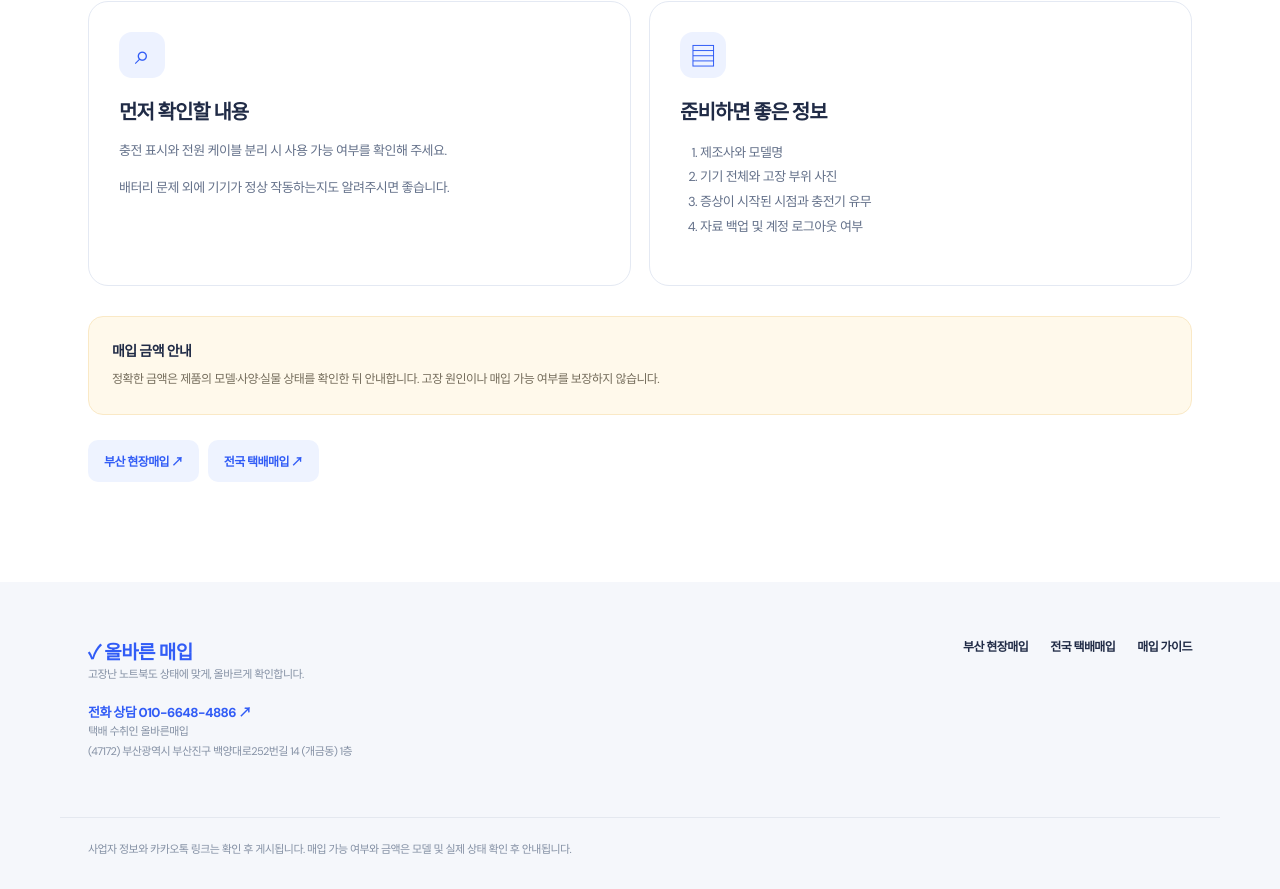
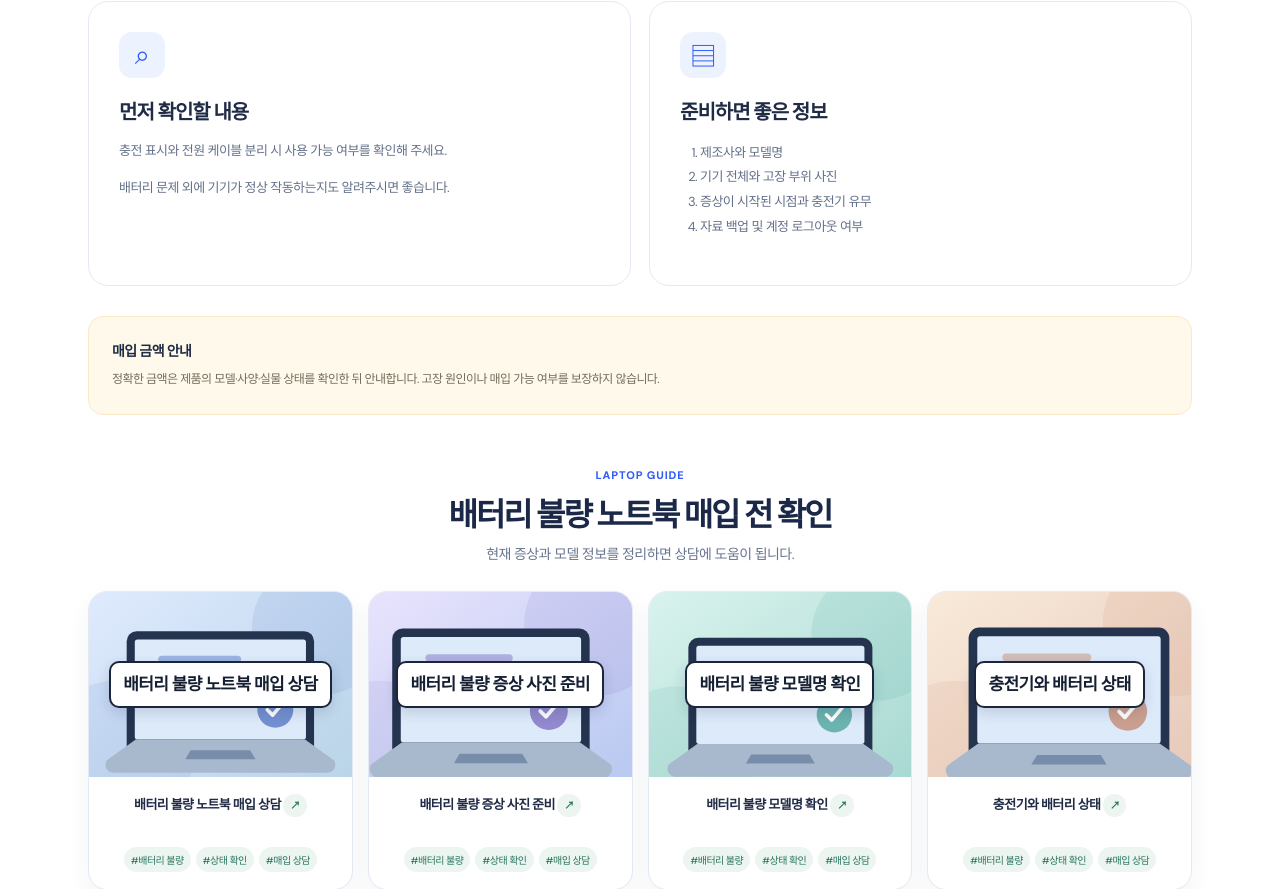
Before and after one commit to cms459800-wq/olbareun-laptop, a Next.js app: page /condition/battery in a window 1280 px wide. Shown: the part 500-1389 px from the top of the page. Built offline with nearby package versions, Linux system fonts and the light colour scheme; no server answers.

Commit message:
Add topic cards to condition brand and guide pages

```diff
--- a/src/app/busan/page.tsx
+++ b/src/app/busan/page.tsx
@@ -1,4 +1,5 @@
+import KeywordGallery from '@/components/keyword-gallery';
 import AppIcon from '@/components/app-icon';
 import Link from 'next/link';import type {Metadata} from 'next';import {busan} from '@/data';
 export const metadata:Metadata={alternates:{canonical:'/busan'},title:'부산 고장난 노트북 현장매입',description:'부산 16개 구·군의 고장난 노트북 현장매입 안내. 모델과 상태를 먼저 확인하고 방문 가능 여부와 일정을 상담합니다.'};
-export default function Busan(){return <main className="shell inner-page"><div className="breadcrumbs"><Link href="/">홈</Link> / 부산 현장매입</div><div className="inner-hero"><span className="kicker">BUSAN · ON SITE</span><h1>부산 노트북 <em>현장매입</em></h1><p>사용하지 않는 노트북의 모델과 상태를 먼저 확인해 주세요. 부산 지역은 방문 가능 여부와 일정을 상담 후 안내합니다.</p><div className="info-chip">⌖ 부산 16개 구·군 안내</div></div><div className="section-head"><div><h2>우리 동네 선택하기</h2><p>동네별로 준비할 정보와 매입 안내를 확인하세요.</p></div></div><div className="area-grid">{busan.map(a=><Link href={`/busan/${a.slug}`} className="area-card" key={a.slug}><span><AppIcon name="location" size={28}/></span><strong>{a.name}</strong><small>{a.districts}</small><b>지역 안내 보기 ↗</b></Link>)}</div><div className="notice-box"><strong>방문 전 확인</strong><p>모델명, 전원 상태, 파손 부위, 수량을 준비해 주세요. 실제 방문 범위와 일정, 매입 조건은 상담 결과에 따라 달라집니다.</p></div></main>}
+export default function Busan(){return <main className="shell inner-page"><div className="breadcrumbs"><Link href="/">홈</Link> / 부산 현장매입</div><div className="inner-hero"><span className="kicker">BUSAN · ON SITE</span><h1>부산 노트북 <em>현장매입</em></h1><p>사용하지 않는 노트북의 모델과 상태를 먼저 확인해 주세요. 부산 지역은 방문 가능 여부와 일정을 상담 후 안내합니다.</p><div className="info-chip">⌖ 부산 16개 구·군 안내</div></div><KeywordGallery pageKey="busan/page.tsx" title="부산 노트북 정리 상담" keywords={["부산 컴퓨터 수거 문의","부산 노트북 수거 상담","부산 고장난 노트북 매입","부산 지역별 현장매입"]} hrefs={["/#estimate","/guide/model","/condition/scrap-laptop","/busan/busanjin"]} tags={["노트북 매입","상담 준비","모델 확인"]}/><div className="section-head"><div><h2>우리 동네 선택하기</h2><p>동네별로 준비할 정보와 매입 안내를 확인하세요.</p></div></div><div className="area-grid">{busan.map(a=><Link href={`/busan/${a.slug}`} className="area-card" key={a.slug}><span><AppIcon name="location" size={28}/></span><strong>{a.name}</strong><small>{a.districts}</small><b>지역 안내 보기 ↗</b></Link>)}</div><div className="notice-box"><strong>방문 전 확인</strong><p>모델명, 전원 상태, 파손 부위, 수량을 준비해 주세요. 실제 방문 범위와 일정, 매입 조건은 상담 결과에 따라 달라집니다.</p></div></main>}
--- a/src/app/condition/[slug]/page.tsx
+++ b/src/app/condition/[slug]/page.tsx
@@ -1,3 +1,5 @@
+import KeywordGallery from '@/components/keyword-gallery';
+import {conditionKeywords,detailGallerySlot} from '@/detail-keywords';
 import Link from 'next/link';import {notFound} from 'next/navigation';import type {Metadata} from 'next';import {conditions} from '@/data';
 const guidance:Record<string,{check:string;tip:string}>={
  'no-power':{check:'충전기를 연결했을 때 표시등이나 팬 반응이 있는지 확인해 주세요.',tip:'전원이 켜지지 않아도 하판의 모델명 라벨과 외관 사진으로 제품을 식별할 수 있습니다.'},
@@ -10,4 +12,8 @@ const guidance:Record<string,{check:string;tip:string}>={
 };
 export function generateStaticParams(){return conditions.map(c=>({slug:c.slug}))}
 export async function generateMetadata({params}:{params:Promise<{slug:string}>}):Promise<Metadata>{const {slug}=await params;const c=conditions.find(x=>x.slug===slug);const subject=c?(c.title.includes('노트북')?c.title:`${c.title} 노트북`):'';return {alternates:{canonical:`/condition/${slug}`},title:c?`${subject} 매입 안내`:'고장 유형 안내',description:c?`${subject}의 상태 확인 방법과 부산 현장매입·전국 택배매입 절차를 안내합니다.`:''}}
-export default async function Condition({params}:{params:Promise<{slug:string}>}){const {slug}=await params;const c=conditions.find(x=>x.slug===slug);if(!c)notFound();const g=guidance[slug];return <main className="shell inner-page"><div className="breadcrumbs"><Link href="/">홈</Link> / 고장 유형 / {c.title}</div><div className="inner-hero"><span className="kicker">LAPTOP CONDITION</span><h1>{c.icon} {c.title}<br/><em>매입 안내</em></h1><p>고장 증상만으로 가치를 단정할 수 없습니다. 모델, 연식, 외관과 내부 상태를 종합해 매입 가능 여부를 확인합니다.</p></div><div className="detail-grid"><article className="detail-card"><span className="feature-icon">⌕</span><h2>먼저 확인할 내용</h2><p>{g.check}</p><p>{g.tip}</p></article><article className="detail-card"><span className="feature-icon">▤</span><h2>준비하면 좋은 정보</h2><ol><li>제조사와 모델명</li><li>기기 전체와 고장 부위 사진</li><li>증상이 시작된 시점과 충전기 유무</li><li>자료 백업 및 계정 로그아웃 여부</li></ol></article></div>{slug==='scrap-laptop'&&<div className="detail-grid"><article className="detail-card"><h2>모델명을 모르겠다면</h2><p>하판 라벨과 본체 앞뒤 사진을 준비해 주세요. 라벨이 없으면 로고와 포트 위치가 보이는 사진도 모델 확인에 도움이 됩니다.</p></article><article className="detail-card"><h2>저장된 자료가 걱정된다면</h2><p>가능하면 먼저 자료를 백업하고 계정을 해제해 주세요. 전원이 켜지지 않아 직접 삭제할 수 없다면 저장장치의 유무와 자료 처리 방법을 상담에서 확인한 뒤 접수하세요.</p></article></div>}<div className="notice-box"><strong>매입 금액 안내</strong><p>정확한 금액은 제품의 모델·사양·실물 상태를 확인한 뒤 안내합니다. 고장 원인이나 매입 가능 여부를 보장하지 않습니다.</p></div><div className="inline-links"><Link href="/busan">부산 현장매입 ↗</Link><Link href="/regions">전국 택배매입 ↗</Link></div></main>}
+export default async function Condition({params}:{params:Promise<{slug:string}>}){const {slug}=await params;const c=conditions.find(x=>x.slug===slug);if(!c)notFound();const g=guidance[slug];
+const {focus,related}=conditionKeywords[slug];
+const slot=detailGallerySlot(`condition-${slug}`);
+const gallery=<KeywordGallery pageKey={`condition-${slug}`} title={`${c.title} 노트북 매입 전 확인`} description="현재 증상과 모델 정보를 정리하면 상담에 도움이 됩니다." keywords={[`${c.title} 노트북 매입 상담`,`${c.title} 증상 사진 준비`,`${c.title} 모델명 확인`,focus]} hrefs={['/#estimate','#check','/guide/model',related]} tags={[c.title,'상태 확인','매입 상담']}/>;
+return <main className="shell inner-page"><div className="breadcrumbs"><Link href="/">홈</Link> / 고장 유형 / {c.title}</div><div className="inner-hero"><span className="kicker">LAPTOP CONDITION</span><h1>{c.icon} {c.title}<br/><em>매입 안내</em></h1><p>고장 증상만으로 가치를 단정할 수 없습니다. 모델, 연식, 외관과 내부 상태를 종합해 매입 가능 여부를 확인합니다.</p></div>{slot===0&&gallery}<div className="detail-grid" id="check"><article className="detail-card"><span className="feature-icon">⌕</span><h2>먼저 확인할 내용</h2><p>{g.check}</p><p>{g.tip}</p></article><article className="detail-card"><span className="feature-icon">▤</span><h2>준비하면 좋은 정보</h2><ol><li>제조사와 모델명</li><li>기기 전체와 고장 부위 사진</li><li>증상이 시작된 시점과 충전기 유무</li><li>자료 백업 및 계정 로그아웃 여부</li></ol></article></div>{slug==='scrap-laptop'&&<div className="detail-grid"><article className="detail-card"><h2>모델명을 모르겠다면</h2><p>하판 라벨과 본체 앞뒤 사진을 준비해 주세요. 라벨이 없으면 로고와 포트 위치가 보이는 사진도 모델 확인에 도움이 됩니다.</p></article><article className="detail-card"><h2>저장된 자료가 걱정된다면</h2><p>가능하면 먼저 자료를 백업하고 계정을 해제해 주세요. 전원이 켜지지 않아 직접 삭제할 수 없다면 저장장치의 유무와 자료 처리 방법을 상담에서 확인한 뒤 접수하세요.</p></article></div>}{slot===1&&gallery}<div className="notice-box"><strong>매입 금액 안내</strong><p>정확한 금액은 제품의 모델·사양·실물 상태를 확인한 뒤 안내합니다. 고장 원인이나 매입 가능 여부를 보장하지 않습니다.</p></div>{slot===2&&gallery}<div className="inline-links"><Link href="/busan">부산 현장매입 ↗</Link><Link href="/regions">전국 택배매입 ↗</Link></div></main>}
--- a/src/app/guide/page.tsx
+++ b/src/app/guide/page.tsx
@@ -1,4 +1,5 @@
+import KeywordGallery from '@/components/keyword-gallery';
 import Link from 'next/link';import type {Metadata} from 'next';
 export const metadata:Metadata={alternates:{canonical:'/guide'},title:'노트북 매입 준비 가이드',description:'고장난 노트북 매입 전 모델명 확인, 개인정보 정리, 택배 포장과 매입 가격 판단 요소를 안내합니다.'};
 const guides=[{href:'/guide/model',icon:'⌕',title:'모델명은 어디서 확인할까요?',text:'전원이 꺼져 있어도 확인할 수 있는 방법'},{href:'/guide/price',icon:'₩',title:'매입 가격은 어떻게 정해질까요?',text:'모델·사양·연식·고장 상태를 확인하는 이유'},{href:'/guide/privacy',icon:'▣',title:'자료와 계정은 어떻게 정리할까요?',text:'백업, 로그아웃, 초기화 전 확인할 사항'},{href:'/guide/packing',icon:'▤',title:'택배로 보낼 때 어떻게 포장할까요?',text:'화면과 모서리를 보호하는 발송 준비'}];
-export default function Guide(){return <main className="shell inner-page"><div className="breadcrumbs"><Link href="/">홈</Link> / 매입 가이드</div><div className="inner-hero"><span className="kicker">BUYING GUIDE</span><h1>노트북 매입 전<br/><em>알아두면 좋은 정보</em></h1><p>제품 상태를 정확히 알리고 개인정보와 배송 상태를 챙길 수 있도록 필요한 내용을 모았습니다.</p></div><div className="detail-grid">{guides.map(g=><Link className="detail-card guide-link" href={g.href} key={g.href}><span className="feature-icon">{g.icon}</span><h2>{g.title}</h2><p>{g.text}</p><b>자세히 보기 ↗</b></Link>)}</div></main>}
+export default function Guide(){return <main className="shell inner-page"><div className="breadcrumbs"><Link href="/">홈</Link> / 매입 가이드</div><div className="inner-hero"><span className="kicker">BUYING GUIDE</span><h1>노트북 매입 전<br/><em>알아두면 좋은 정보</em></h1><p>제품 상태를 정확히 알리고 개인정보와 배송 상태를 챙길 수 있도록 필요한 내용을 모았습니다.</p></div><KeywordGallery pageKey="guide/page.tsx" title="노트북 매입 가이드 핵심 주제" keywords={["노트북 모델명 확인","노트북 매입 가격 기준","개인정보 백업과 계정 해제","노트북 택배 포장"]} hrefs={["/guide/model","/guide/price","/guide/privacy","/guide/packing"]} tags={["노트북 매입","상담 준비","모델 확인"]}/><div className="detail-grid">{guides.map(g=><Link className="detail-card guide-link" href={g.href} key={g.href}><span className="feature-icon">{g.icon}</span><h2>{g.title}</h2><p>{g.text}</p><b>자세히 보기 ↗</b></Link>)}</div></main>}
--- a/src/app/regions/page.tsx
+++ b/src/app/regions/page.tsx
@@ -1,6 +1,7 @@
+import KeywordGallery from '@/components/keyword-gallery';
 import ShippingAddress from '@/components/shipping-address';
 import {localAreas} from '@/local-areas';
 import AppIcon from '@/components/app-icon';
 import Link from 'next/link';import type {Metadata} from 'next';import {shipping} from '@/data';
 export const metadata:Metadata={alternates:{canonical:'/regions'},title:'전국 고장난 노트북 택배매입',description:'부산 외 전국 지역 고장난 노트북 택배매입 안내. 사진 상담, 안전 포장, 제품 확인 후 최종 조건 안내.'};
-export default function Regions(){return <main className="shell inner-page"><div className="breadcrumbs"><Link href="/">홈</Link> / 전국 택배매입</div><div className="inner-hero violet"><span className="kicker">NATIONWIDE · DELIVERY</span><h1>전국 노트북 <em>택배매입</em></h1><p>부산 외 지역은 모델과 상태를 먼저 확인한 뒤 택배로 접수합니다. 발송 전에 상담을 통해 접수 방법과 조건을 확인해 주세요.</p><div className="info-chip">▣ 사진 확인 → 포장 → 발송 → 실물 점검</div></div><ShippingAddress/><div className="section-head"><div><h2>지역별 안내</h2><p>거주 지역을 선택해 접수 시 유의할 내용을 살펴보세요.</p></div></div><div className="area-grid">{shipping.map(a=><Link href={`/regions/${a.slug}`} className="area-card" key={a.slug}><span><AppIcon name="package" size={28}/></span><strong>{a.name}</strong><small>{a.districts}</small><b>택배 안내 보기 ↗</b></Link>)}</div><section className="local-list"><div className="section-head"><span className="kicker">CITY & DISTRICT</span><h2>시·구별 상세 안내</h2><p>실제 접수 전 준비할 주제를 지역별로 살펴보세요.</p></div><div className="ship-pills">{localAreas.map(a=><Link href={`/regions/${a.parent}/${a.slug}`} key={`${a.parent}-${a.slug}`}>{a.name} ↗</Link>)}</div></section><div className="notice-box"><strong>택배 발송 전</strong><p>발송 여부를 먼저 상담하고 제품을 완충재로 충분히 감싸 주세요. 운송 및 검수 조건과 최종 매입 금액은 제품별로 확인이 필요합니다.</p></div></main>}
+export default function Regions(){return <main className="shell inner-page"><div className="breadcrumbs"><Link href="/">홈</Link> / 전국 택배매입</div><div className="inner-hero violet"><span className="kicker">NATIONWIDE · DELIVERY</span><h1>전국 노트북 <em>택배매입</em></h1><p>부산 외 지역은 모델과 상태를 먼저 확인한 뒤 택배로 접수합니다. 발송 전에 상담을 통해 접수 방법과 조건을 확인해 주세요.</p><div className="info-chip">▣ 사진 확인 → 포장 → 발송 → 실물 점검</div></div><ShippingAddress/><KeywordGallery pageKey="regions/page.tsx" title="전국 노트북 택배매입 준비" keywords={["전국 노트북 택배매입","고장난 노트북 발송 상담","폐 노트북 모델 확인","택배 포장 방법"]} hrefs={["/#estimate","/condition/no-power","/guide/model","/guide/packing"]} tags={["노트북 매입","상담 준비","모델 확인"]}/><div className="section-head"><div><h2>지역별 안내</h2><p>거주 지역을 선택해 접수 시 유의할 내용을 살펴보세요.</p></div></div><div className="area-grid">{shipping.map(a=><Link href={`/regions/${a.slug}`} className="area-card" key={a.slug}><span><AppIcon name="package" size={28}/></span><strong>{a.name}</strong><small>{a.districts}</small><b>택배 안내 보기 ↗</b></Link>)}</div><section className="local-list"><div className="section-head"><span className="kicker">CITY & DISTRICT</span><h2>시·구별 상세 안내</h2><p>실제 접수 전 준비할 주제를 지역별로 살펴보세요.</p></div><div className="ship-pills">{localAreas.map(a=><Link href={`/regions/${a.parent}/${a.slug}`} key={`${a.parent}-${a.slug}`}>{a.name} ↗</Link>)}</div></section><div className="notice-box"><strong>택배 발송 전</strong><p>발송 여부를 먼저 상담하고 제품을 완충재로 충분히 감싸 주세요. 운송 및 검수 조건과 최종 매입 금액은 제품별로 확인이 필요합니다.</p></div></main>}
--- /dev/null
+++ b/src/detail-keywords.ts
@@ -0,0 +1,19 @@
+export const conditionKeywords:Record<string,{focus:string;related:string}>={
+  'no-power':{focus:'충전 표시등과 팬 반응',related:'/guide/model'},
+  'broken-screen':{focus:'깨진 화면의 보호 포장',related:'/guide/packing'},
+  'water-damage':{focus:'침수 후 전원 사용 주의',related:'/guide/packing'},
+  battery:{focus:'충전기와 배터리 상태',related:'/guide/price'},
+  keyboard:{focus:'입력되지 않는 키 기록',related:'/guide/price'},
+  'old-laptop':{focus:'구형 기기 모델명 찾기',related:'/guide/model'},
+  'scrap-laptop':{focus:'SSD·RAM 등 부품 누락 확인',related:'/guide/privacy'},
+};
+
+export const brandKeywords:Record<string,string>={
+  samsung:'갤럭시 북 세부 모델 확인',
+  lg:'LG 그램 연식과 배터리 상태',
+  macbook:'맥북 칩과 활성화 잠금 확인',
+};
+
+export function detailGallerySlot(key:string){
+  return [...key].reduce((sum,char)=>sum+char.charCodeAt(0),0)%3;
+}
```
Also changed, not shown: src/app/brand/[slug]/page.tsx (+7 -3 lines), src/app/guide/[slug]/page.tsx (+6 -1 lines).
